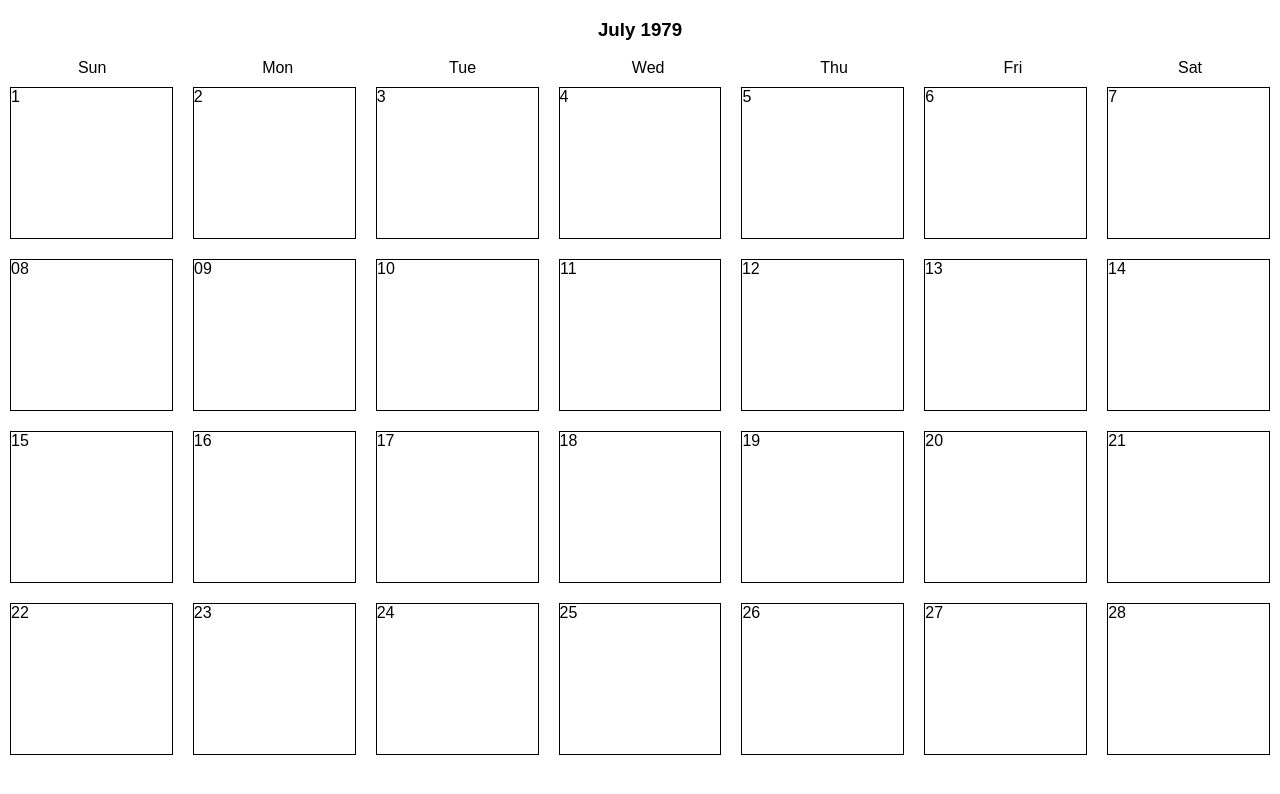
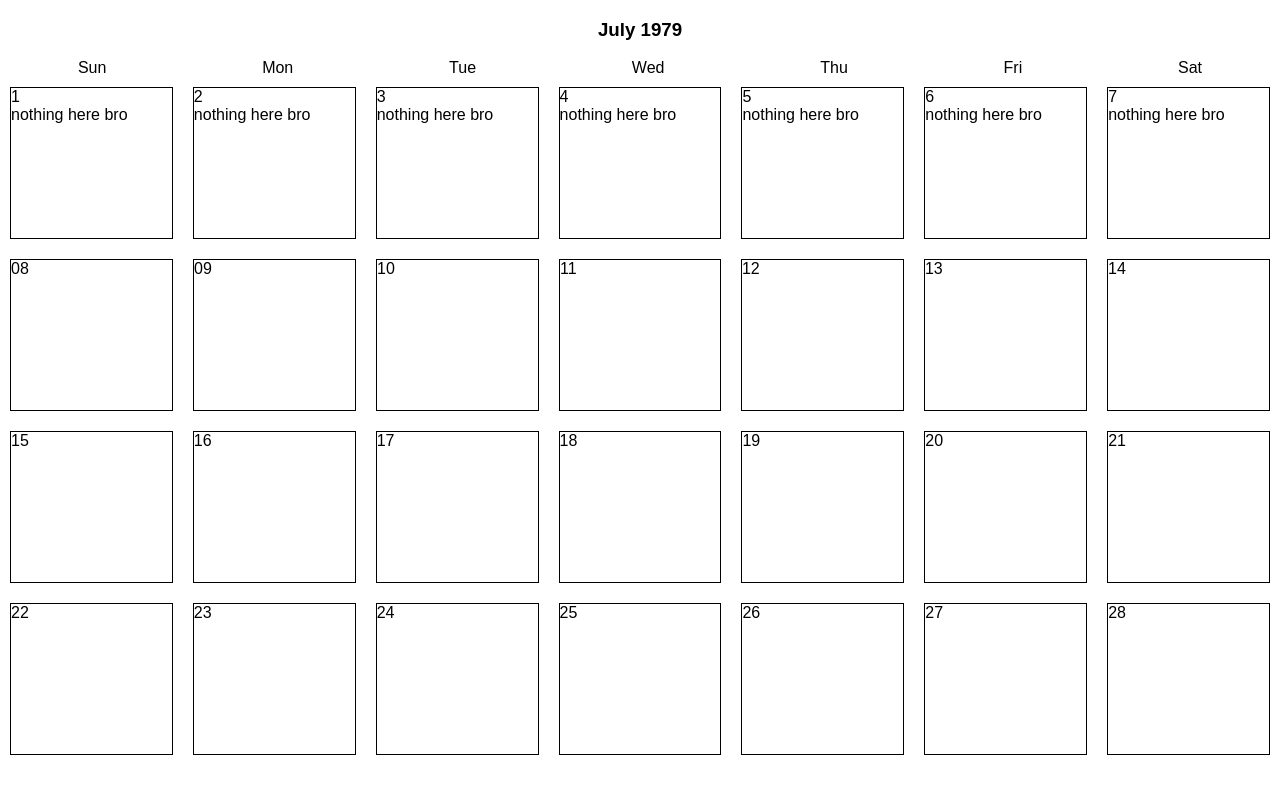
Before and after one commit to natashaU/events_calendar, a React (Create React App) app in the folder calendarfrontend/: page / in a window 1280 px wide. Shown: the top 794 px of the page. Built offline with nearby package versions, Linux system fonts and the light colour scheme.

Commit message:
events render to screen

```diff
--- a/calendarfrontend/src/App.js
+++ b/calendarfrontend/src/App.js
@@ -27,20 +27,21 @@ class App extends Component {
   }
 
 
-makeEventDiv(data,id){
-  let day_events = data[id]
-  if(day_events){
-    for (let obj of day_events){
-      <div className="event-div"><p>{obj.start_time}, {obj.end_time}, {obj.description}</p></div>
-    }
-  }
-}
+
 /*componentDidMount(){
   console.log('im mounting')
-  axios.get('http://localhost:3001/events?day_id=2')
+  axios.get('http://localhost:3001/events', {
+    params: {
+      day_id: 1
+    }
+  })
 
   .then(res => {
-    console.log(res.data.data)
+    console.log('im mounting')
+    var hello = res.data.data
+    for (var obj of hello) {
+      console.log(obj.description)
+    }
   })
 }*/
 
@@ -138,9 +139,10 @@ onClose() {
           eventsData: {[day_id]:[sortedEvents]}
         })
         //}
+      //  ** end last then **
+      }).catch(err=>console.log(err))
 
-      }).catch(err=>console.log(err))
-        //console.log(sortedEvents + "  endofSorted yay")})
+
 
 
 
--- a/calendarfrontend/src/components/Calendar.js
+++ b/calendarfrontend/src/components/Calendar.js
@@ -10,30 +10,55 @@ import React, { Component } from 'react';
 
 class Calendar extends Component {
 
-makeEventDiv(data,id){
+/*makeEventDiv(data,id){
+  let children = [];
   let day_events = data[id]
   if(day_events){
     for (let obj of day_events){
-      return <div className="event-div"><p>{obj.start_time}, {obj.end_time}, {obj.description}</p></div>
+      children.push(<div className="event-div"><p>{obj.start_time} {obj.end_time} {obj.description}</p></div>)
     }
   }
+  return children
+}*/
+
+ addEventList(i) {
+  var dayData = this.props.eventsData[i]
+  if (this.props.eventsData[i]) {
+    let eventsArr = [];
+    for (let obj of dayData) {
+      var eventStr= "";
+      eventStr = obj.start_time + "-" + obj.end_time + " " + obj.description;
+      eventsArr.push(eventStr)
+    }
+
+    eventsArr.map((event, i) => {
+      <div className="event-list">{event}</div>
+    })
+    return eventsArr
+  } else {
+    return <div>nothing here bro</div>
+  }
+
+  /*if (hello) {
+    console.log(hello)
+  } else {
+    console.log('nay')
+  }*/
 }
+
 
 
   makeWeek(start,end) {
     let firstWeek = [];
     for (let i=start;i<=end;i++) {
       firstWeek.push(<div  key={i} onClick={()=>{this.props.handleClick({i})
-
-
       }}//keep this // end of onClick
       className="day">{i}
-
-
-
+      {this.addEventList(i)}
 
 
       </div>)
+
 
 
     }
@@ -43,6 +68,7 @@ makeEventDiv(data,id){
 
 
   render() {
+
 
     return (
       <div className="App">
@@ -63,7 +89,10 @@ makeEventDiv(data,id){
           {this.makeWeek(1,7)}
           </div>
           <div className="flex row-container">
-            <div onClick={()=>{this.props.handleClick()}} className="day">08</div>
+            <div onClick={()=>{this.props.handleClick(8)}}
+            className="day">08
+
+            </div>
             <div onClick={()=>{alert("You clicked this day: Day 09" )}} className="day">09</div>
             <div onClick={()=>{alert("You clicked this day: Day 10" )}} className="day">10</div>
             <div onClick={()=>{alert("You clicked this day: Day 11" )}} className="day">11</div>
```
Also changed, not shown: 2 other files (tests, documents, lock files or other folders).
